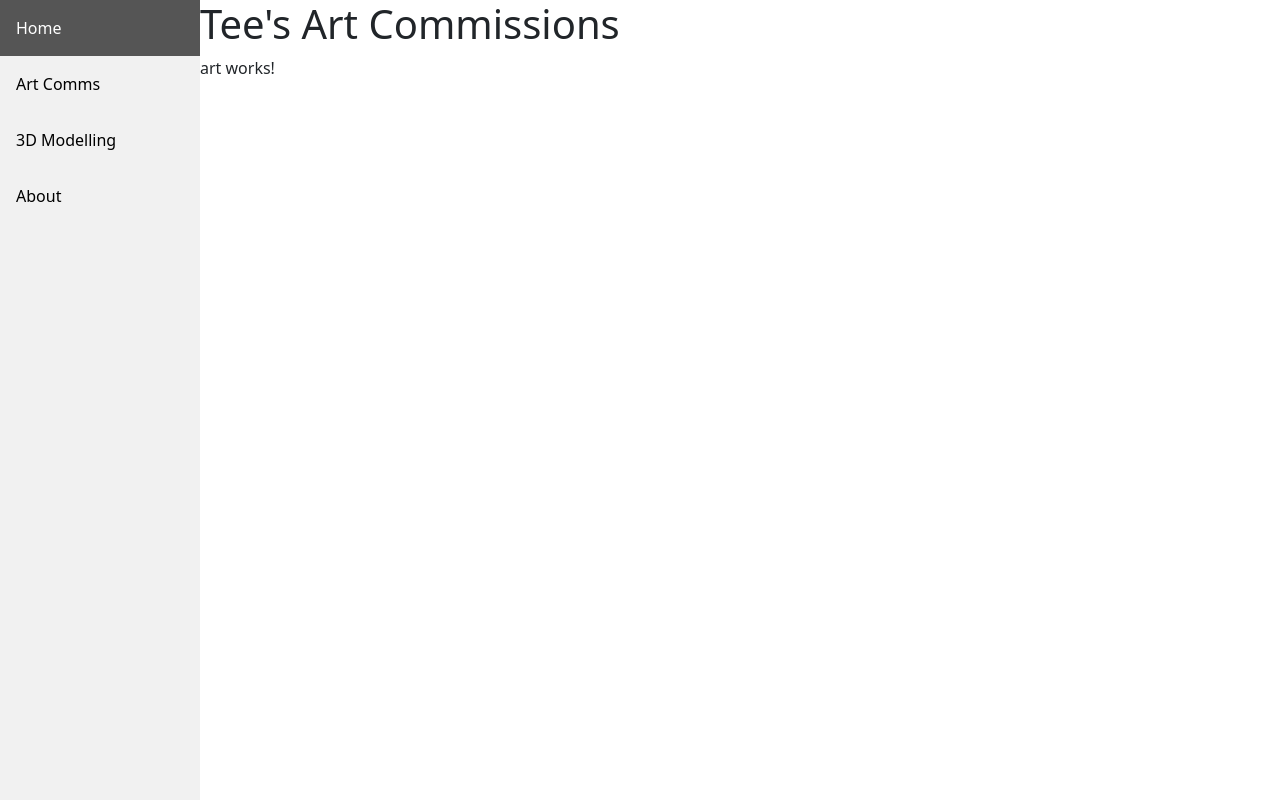
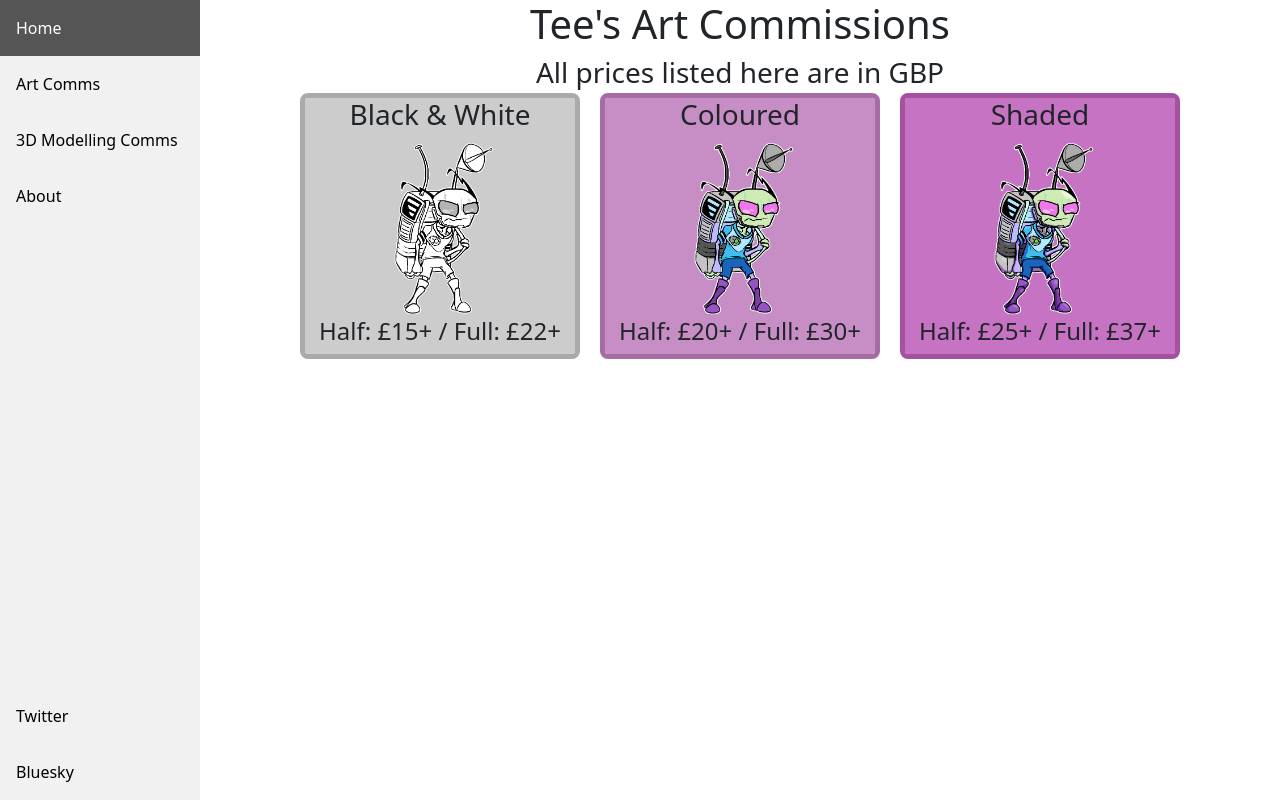
Before and after one commit to tee-doodles/tee-website, an Angular app: page /art in a window 1280 px wide. Built offline with nearby package versions, Linux system fonts and the light colour scheme.

Commit message:
add images to art tab

```diff
--- a/src/app/app.component.css
+++ b/src/app/app.component.css
@@ -28,6 +28,12 @@
     color: white;
   }
 
+  .sidebar .plugs{
+    position: absolute;
+    bottom: 0;
+    width: 100%;
+  }
+
   /* Page content. The value of the margin-left property should match the value of the sidebar's width property */
   div.content {
     margin-left: 200px;
--- a/src/app/app.component.html
+++ b/src/app/app.component.html
@@ -1,8 +1,14 @@
 <div class="sidebar">
-    <a href="">Home</a>
-    <a href="art">Art Comms</a>
-    <a href="">3D Modelling</a>
-    <a href="">About</a>
+    <div class="routes">
+        <a href="">Home</a>
+        <a href="art">Art Comms</a>
+        <a href="">3D Modelling Comms</a>
+        <a href="">About</a>
+    </div>
+    <div class="plugs">
+        <a href="https://twitter.com/Tee_Doodles"target="_blank">Twitter</a>
+        <a href="https://bsky.app/profile/teedoodles.bsky.social"target="_blank">Bluesky</a>
+    </div>
 </div>
 
 <router-outlet></router-outlet>
--- a/src/app/art/art.component.css
+++ b/src/app/art/art.component.css
@@ -1,3 +1,45 @@
 html{
     margin-left: 200px;
+    text-align: center;
 }
+
+.art-row {
+    width: 100%;
+    position: relative;
+    display: flex;
+    margin: 0 auto;
+    justify-content: center;
+}
+
+.art-column {
+    width: 25%;
+    margin-left: 15px;
+    margin-right: 15px;
+    outline: 5px;
+    outline-style: solid;
+    border-radius: 3px;
+    text-align: center;
+}
+
+.art-column img{
+    width: 50%;
+    display: block;
+    margin-left: auto;
+    margin-right: auto;
+}
+
+@media screen and (max-width: 1000px) {
+    .art-row {
+        width: 100%;
+        height: auto;
+        position: relative;
+        display: block;
+    }
+    .art-column {
+        margin-top: 15px;
+        margin-bottom: 15px;
+        margin-left: 10%;
+        margin-right: 10%;
+        width: 80%;
+    }
+}
--- a/src/app/art/art.component.html
+++ b/src/app/art/art.component.html
@@ -1,6 +1,24 @@
 <html>
     <body>
         <h1>Tee's Art Commissions</h1>
-        <p>art works!</p>
+        <h3>All prices listed here are in GBP</h3>
+
+        <div class="art-row">
+            <div class="art-column" style="background-color: #CCC; outline-color: #AAA;">
+                <h3>Black & White</h3>
+                <img src="assets/art/black_white.png">
+                <h4>Half: £15+ / Full: £22+</h4>
+            </div>
+            <div class="art-column" style="background-color: #C78EC5; outline-color: #A56CA3;">
+                <h3>Coloured</h3>
+                <img src="assets/art/coloured.png">
+                <h4>Half: £20+ / Full: £30+</h4>
+            </div>
+            <div class="art-column" style="background-color: #C673C3; outline-color: #A451A1;">
+                <h3>Shaded</h3>
+                <img src="assets/art/shaded.png">
+                <h4>Half: £25+ / Full: £37+</h4>
+            </div>
+        </div>
     </body>
 </html>
--- a/src/app/home/home.component.html
+++ b/src/app/home/home.component.html
@@ -2,5 +2,6 @@
     <body>
         <h1>Tee's Website</h1>
         <p>This is the home.</p>
+        <p>As you can see, this website is very very unfinished, please be patient :)</p>
     </body>
 </html>
```
